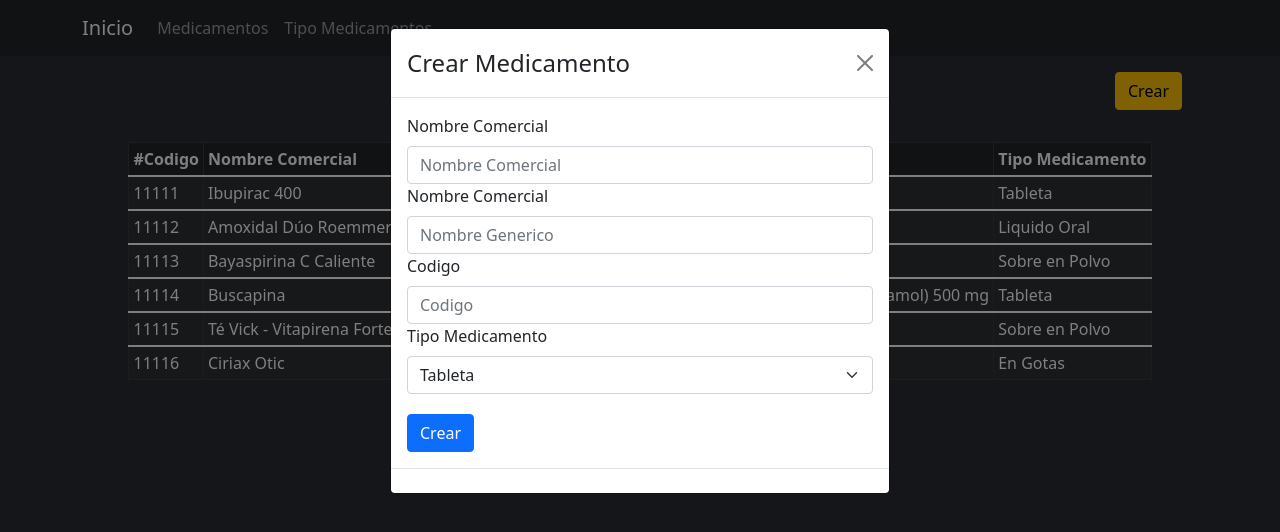
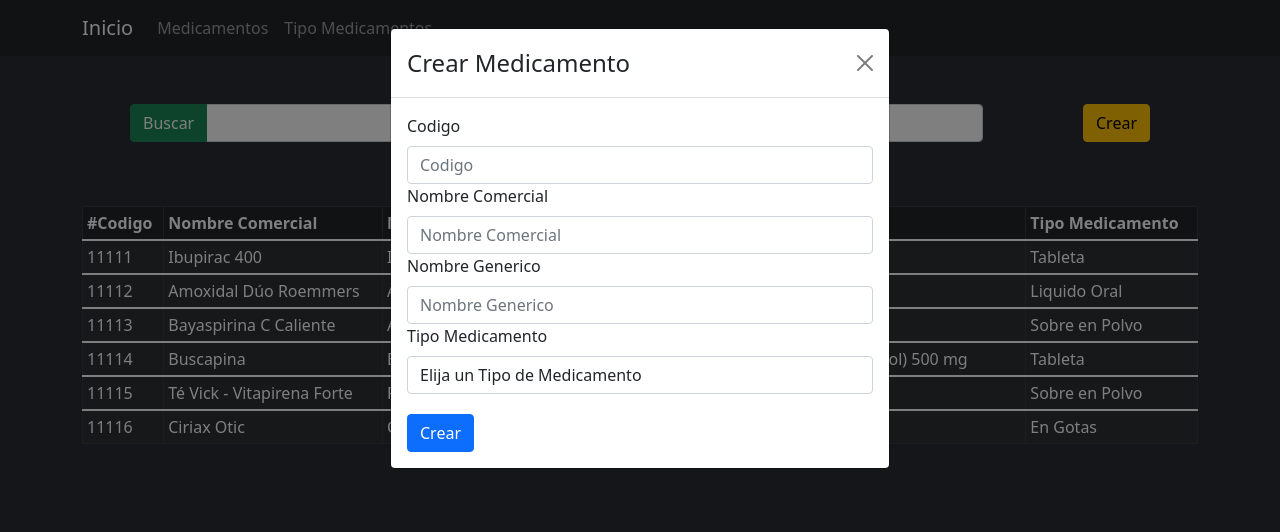
Before and after one commit to ne7espinosa/TP_RCP_DistribuidosUNLa, a React (Create React App) app in the folder View/rpcview/: page / in a window 1280 px wide. Both pictures are taken after a click on the button "Crear". Shown: the top 532 px of the page. Built offline with nearby package versions, Linux system fonts and the light colour scheme.

Commit message:
Se agregan modals de Crear y Eliminar, Input de Busqueda y Separacion de Forms

```diff
--- a/View/rpcview/src/components/FormCrearMedicamento.js
+++ b/View/rpcview/src/components/FormCrearMedicamento.js
@@ -1,12 +1,12 @@
 import React, { useEffect, useState } from 'react';
 import { Form, Button } from 'react-bootstrap';
 
-export default function FormCrearMedicamento({ onSubmit }) {
+export default function FormCrearMedicamento() {
 
     const [medicamentos, setMedicamentos] = useState([]);
     const [nomDroga, setNombreGenerico] = React.useState("");
     const [nomComercial, setNombreComercial] = React.useState("");
-    // const [tipoMedicamento, setTipoMedicamento] = React.useState("");
+    const [tipoMedicamento, setTipoMedicamento] = React.useState("");
     const [codigo, setCodigo] = React.useState("");
 
     useEffect(() => {
@@ -28,14 +28,32 @@ export default function FormCrearMedicamento({ onSubmit }) {
                         setMedicamentos([...tipomedicamentos]);
                     }
                 })
-        }, 1000);
+        }, 0);
 
 
     }, []);
 
+    const handleSubmit = event => {
+        event.preventDefault();
+        alert(`Your state values: \n
+                codigo: ${codigo} \n
+                nom comercial: ${nomComercial} \n
+                nom generico: ${nomDroga} \n
+                tipo medicamento: ${tipoMedicamento} \n
+                `);
+    };
+
     const bodyModal = (
         <div>
-            <Form onSubmit={onSubmit}>
+            <Form onSubmit={handleSubmit}>
+                <Form.Group>
+                    <Form.Label>Codigo</Form.Label>
+                    <Form.Control
+                        placeholder="Codigo"
+                        value={codigo}
+                        onChange={event => setCodigo(event.target.value)}
+                    />
+                </Form.Group>
                 <Form.Group>
                     <Form.Label>Nombre Comercial</Form.Label>
                     <Form.Control
@@ -46,7 +64,7 @@ export default function FormCrearMedicamento({ onSubmit }) {
                 </Form.Group>
 
                 <Form.Group>
-                    <Form.Label>Nombre Comercial</Form.Label>
+                    <Form.Label>Nombre Generico</Form.Label>
                     <Form.Control
                         placeholder="Nombre Generico"
                         value={nomDroga}
@@ -54,31 +72,31 @@ export default function FormCrearMedicamento({ onSubmit }) {
                     />
                 </Form.Group>
                 <Form.Group>
-                    <Form.Label>Codigo</Form.Label>
+                    <Form.Label>Tipo Medicamento</Form.Label>
                     <Form.Control
-                        placeholder="Codigo"
-                        value={codigo}
-                        onChange={event => setCodigo(event.target.value)}
-                    />
-                </Form.Group>
-                <Form.Group>
-                    <Form.Label>Tipo Medicamento</Form.Label>
-                    <Form.Select aria-label="Tipo Medicamento">
+                        as="select"
+                        value={tipoMedicamento}
+                        onChange={event => setTipoMedicamento(event.target.value)}
+                    >
+                        <option>Elija un Tipo de Medicamento</option>
                         {
                             medicamentos.length > 0 ?
+
                                 medicamentos.map(medicamento => {
                                     return (
-                                        <option value={medicamento.id}>{medicamento.nombre}</option>
+                                        <option key={medicamento.id} value={medicamento.id}>{medicamento.nombre}</option>
                                     )
                                 })
                                 :
-                                <option>No existen tipo medicamento</option>
+                                <option>No existen tipo de medicamento</option>
                         }
-                    </Form.Select>
+                    </Form.Control>
                 </Form.Group>
-                <Button variant="primary" type="submit" block style={{marginTop : '20px'}}>
-                    Crear
-                </Button>
+                <div>
+                    <Button className="pull-right" variant="primary" type="submit" style={{ marginTop: '20px' }}>
+                        Crear
+                    </Button>
+                </div>
             </Form>
 
         </div>
--- /dev/null
+++ b/View/rpcview/src/components/FormCrearTipoMedicamento.js
@@ -0,0 +1,40 @@
+import React from 'react';
+import { Form, Button } from 'react-bootstrap';
+
+export default function FormCrearTipoMedicamento() {
+
+    const [nombre, setNombre] = React.useState("");
+    const handleSubmit = event => {
+        event.preventDefault();
+        alert(`Your state values: \n
+                codigo: ${nombre} \n
+                `);
+    };
+
+    const bodyModal = (
+        <div>
+            <Form onSubmit={handleSubmit}>
+                <Form.Group>
+                    <Form.Label>Nombre Tipo Medicamento</Form.Label>
+                    <Form.Control
+                        placeholder="Nombre Tipo Medicamento"
+                        value={nombre}
+                        onChange={event => setNombre(event.target.value)}
+                    />
+                </Form.Group>
+                <div>
+                    <Button className="pull-right" variant="primary" type="submit" style={{ marginTop: '20px' }}>
+                        Crear
+                    </Button>
+                </div>
+            </Form>
+
+        </div>
+    );
+
+    return (
+        <>
+            {bodyModal}
+        </>
+    );
+};
--- a/View/rpcview/src/components/Medicamento.js
+++ b/View/rpcview/src/components/Medicamento.js
@@ -1,5 +1,5 @@
 import React, { useState, useEffect } from 'react';
-import { Table, Button, Container, Col, Modal} from 'react-bootstrap';
+import { Table, Button, Container, Col, Modal, InputGroup, FormControl, Row } from 'react-bootstrap';
 import FormCrearMedicamento from './FormCrearMedicamento';
 
 function Medicamento() {
@@ -8,13 +8,6 @@ function Medicamento() {
     const [show, setShow] = useState(false);
     const handleClose = () => setShow(false);
     const handleShow = () => setShow(true);
-
-
-    const onLoginFormSubmit = (e) => {
-        e.preventDefault();
-        console.log(e);
-        handleClose();
-      };
 
     useEffect(() => {
         setTimeout(function () {
@@ -44,14 +37,19 @@ function Medicamento() {
         <>
             <Container>
                 <Col>
-                    <div className="d-flex p-3 justify-content-end">
-                        <Button onClick={handleShow} className="float-right" variant="warning">Crear</Button>
+                    <div className="d-flex p-5 justify-content-center">
+                        <InputGroup className="mb-3">
+                            <Button variant="success" id="button-addon1">
+                                Buscar
+                            </Button>
+                            <FormControl
+                                aria-label="Example text with button addon"
+                                aria-describedby="basic-addon1"
+                            />
+                        </InputGroup>
+                        <Button onClick={handleShow} className="mb-3 float-left" style={{ marginLeft: '100px' }} variant="warning">Crear</Button>
                     </div>
-                </Col>
-                <Col>
-                    <div className="d-flex p-3 justify-content-center">
-
-                        <Table responsive="sm" striped bordered hover variant="dark" size="sm">
+                    <Table responsive="sm" striped bordered hover variant="dark" size="sm">
                             <thead>
                                 <tr>
                                     <th>#Codigo</th>
@@ -75,7 +73,6 @@ function Medicamento() {
                                 })
                             }
                         </Table>
-                    </div>
                 </Col>
             </Container>
             <Modal show={show} onHide={handleClose} animation={false}>
@@ -83,10 +80,8 @@ function Medicamento() {
                     <Modal.Title>Crear Medicamento</Modal.Title>
                 </Modal.Header>
                 <Modal.Body>
-                    <FormCrearMedicamento onSubmit={onLoginFormSubmit} />
+                    <FormCrearMedicamento />
                 </Modal.Body>
-                <Modal.Footer>
-                </Modal.Footer>
             </Modal>
         </>
     )
--- a/View/rpcview/src/components/TipoMedicamento.js
+++ b/View/rpcview/src/components/TipoMedicamento.js
@@ -1,9 +1,20 @@
 import React, { useState, useEffect } from 'react';
-import { Table, Button, Container, Col } from 'react-bootstrap';
+import { Table, Button, Container, Col, Modal, Alert } from 'react-bootstrap';
+import FormCrearTipoMedicamento from './FormCrearTipoMedicamento';
 
 function TipoMedicamento() {
 
-    const [tipomedicamentos, setTipomedicamentos] = useState([]);
+    const [tipoMedicamentos, setTipoMedicamentos] = useState([]);
+
+    const [show, setShow] = useState(false);
+    const handleClose = () => setShow(false);
+    const handleShow = () => setShow(true);
+
+    const [showEliminar, setShowEliminar] = useState(false);
+    const handleShowEliminar = () => setShowEliminar(true);
+    const handleCloseEliminar = () => setShowEliminar(false);
+
+
 
     useEffect(() => {
         setTimeout(function () {
@@ -21,7 +32,7 @@ function TipoMedicamento() {
                 .then(function (tipomedicamentosResolve) {
                     let tipomedicamentos = tipomedicamentosResolve[0].datos;
                     if (tipomedicamentos) {
-                        setTipomedicamentos([...tipomedicamentos]);
+                        setTipoMedicamentos([...tipomedicamentos]);
                     }
                 })
         }, 1000);
@@ -30,13 +41,12 @@ function TipoMedicamento() {
     }, []);
 
     return (
+        <>
             <Container>
                 <Col>
                     <div className="d-flex p-3 justify-content-end">
-                    <Button className="float-right" variant="warning">Crear</Button>
+                        <Button onClick={handleShow} className="float-right" variant="warning">Crear</Button>
                     </div>
-            </Col>
-            <Col>
                     <div className="d-flex p-3 justify-content-center">
 
                         <Table responsive="sm" striped bordered hover variant="dark" size="sm">
@@ -48,13 +58,13 @@ function TipoMedicamento() {
                                 </tr>
                             </thead>
                             {
-                            tipomedicamentos.map(tipomedicamento => {
+                                tipoMedicamentos.map(tipomedicamento => {
                                     return (
                                         <tbody key={tipomedicamento.id}>
                                             <tr>
                                                 <td>{tipomedicamento.id}</td>
                                                 <td>{tipomedicamento.nombre}</td>
-                                            <td><Button variant="danger">Eliminar</Button></td>
+                                                <td><Button value={tipomedicamento.id} variant="danger" onClick={handleShowEliminar}>Eliminar</Button></td>
                                             </tr>
                                         </tbody>
                                     )
@@ -63,7 +73,42 @@ function TipoMedicamento() {
                         </Table>
                     </div>
                 </Col>
+                <Col>
+
+                </Col>
             </Container>
+            <Modal show={show} onHide={handleClose} animation={false}>
+                <Modal.Header closeButton>
+                    <Modal.Title>Crear Tipo Medicamento</Modal.Title>
+                </Modal.Header>
+                <Modal.Body>
+                    <FormCrearTipoMedicamento />
+                </Modal.Body>
+            </Modal>
+
+            <Modal show={showEliminar} onHide={handleCloseEliminar} animation={false}>
+                <Modal.Header closeButton>
+                </Modal.Header>
+                <Modal.Body>
+                    <Alert variant="danger">
+                        <Alert.Heading>Eliminar Tipo de Medicamento?</Alert.Heading>
+                        <p>
+                            Estas seguro de Eliminar el Tipo de Medicamento?
+                            Una vez eliminado no podras recuperarlo
+                        </p>
+                        <hr />
+                        <div className="d-flex justify-content-end">
+                            <Button variant="outline-danger">
+                                Sí, eliminar
+                            </Button>
+                        </div>
+                    </Alert>
+                </Modal.Body>
+            </Modal>
+        </>
+
+
+
     )
 }
 
```
Lines whose indentation alone changed are shown as unchanged.
